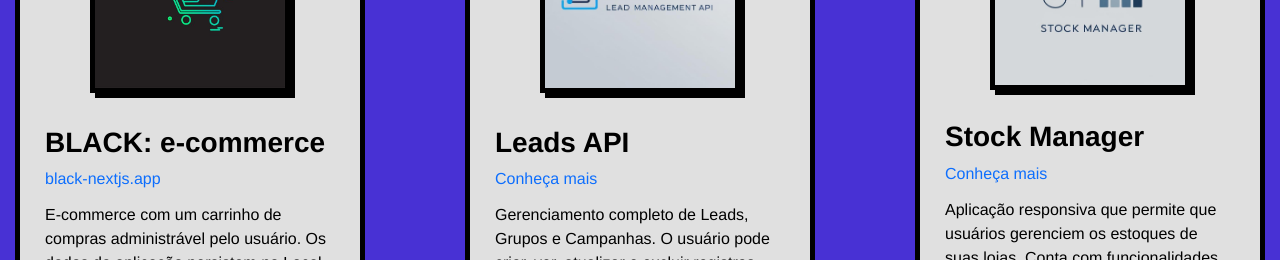
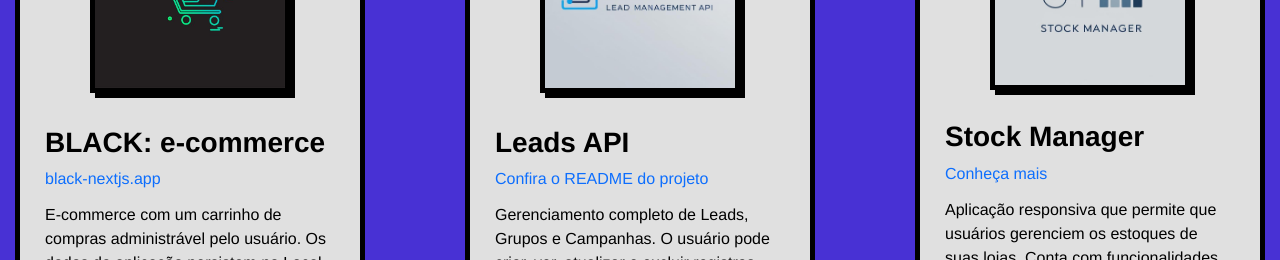
Before and after one commit to BernardoCerqueira/portfolio, a Next.js app: page / in a window 1280 px wide. Shown: the part 3245-3505 px from the top of the page. Built offline with nearby package versions, Linux system fonts and the light colour scheme.

Commit message:
Leads API sem carrossel

```diff
--- a/src/database.js
+++ b/src/database.js
@@ -145,8 +145,8 @@ export const database = [
         id: 5,
         name: "Leads API",
         description: "Gerenciamento completo de Leads, Grupos e Campanhas. O usuário pode criar, ver, atualizar e excluir registros. Conta com paginação e filtros.",
-        link: "",
-        textLink: "",
+        link: "https://github.com/BernardoCerqueira/leads_api",
+        textLink: "Confira o README do projeto",
         imgUrl: "/projects/leads-api.jpg",
         techList: {
             general: "TypeScript, Node.js, PostgreSQL, Prisma ORM and Insomnia (para teste de rotas)."
```
